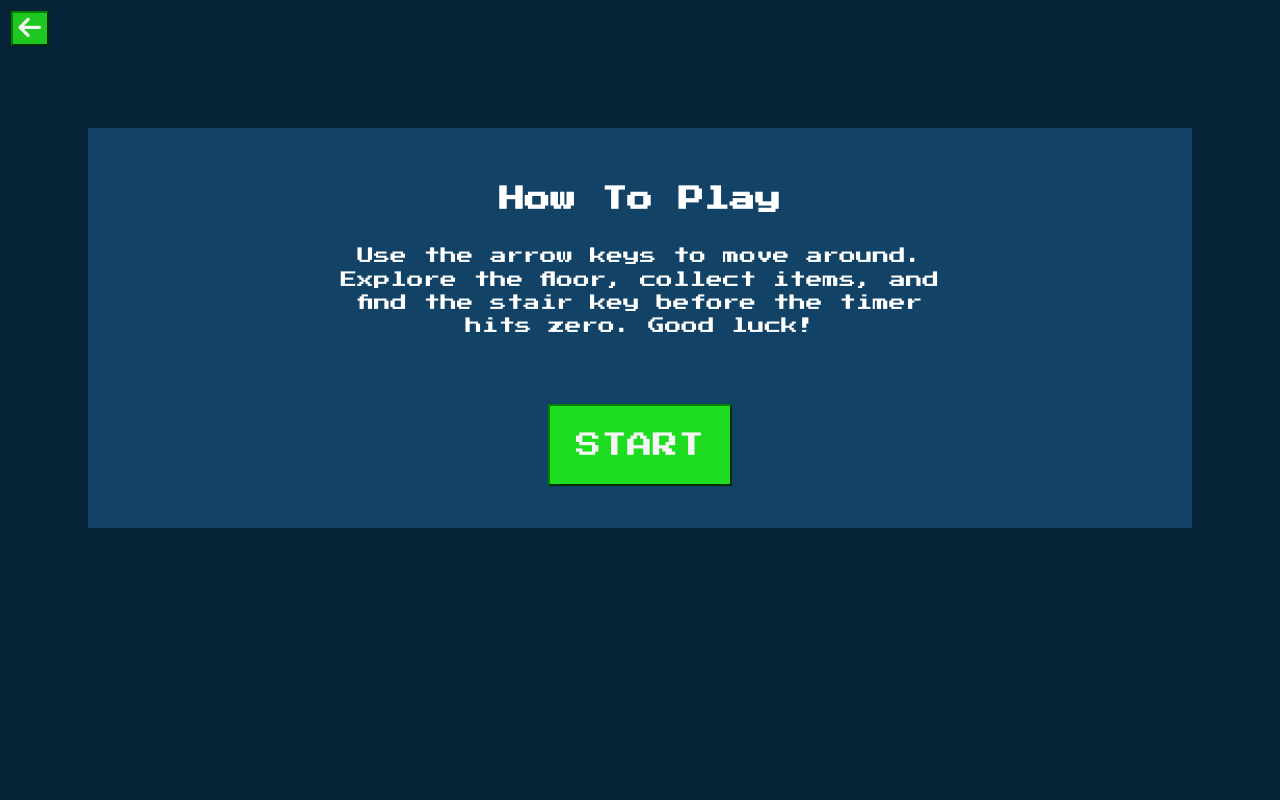
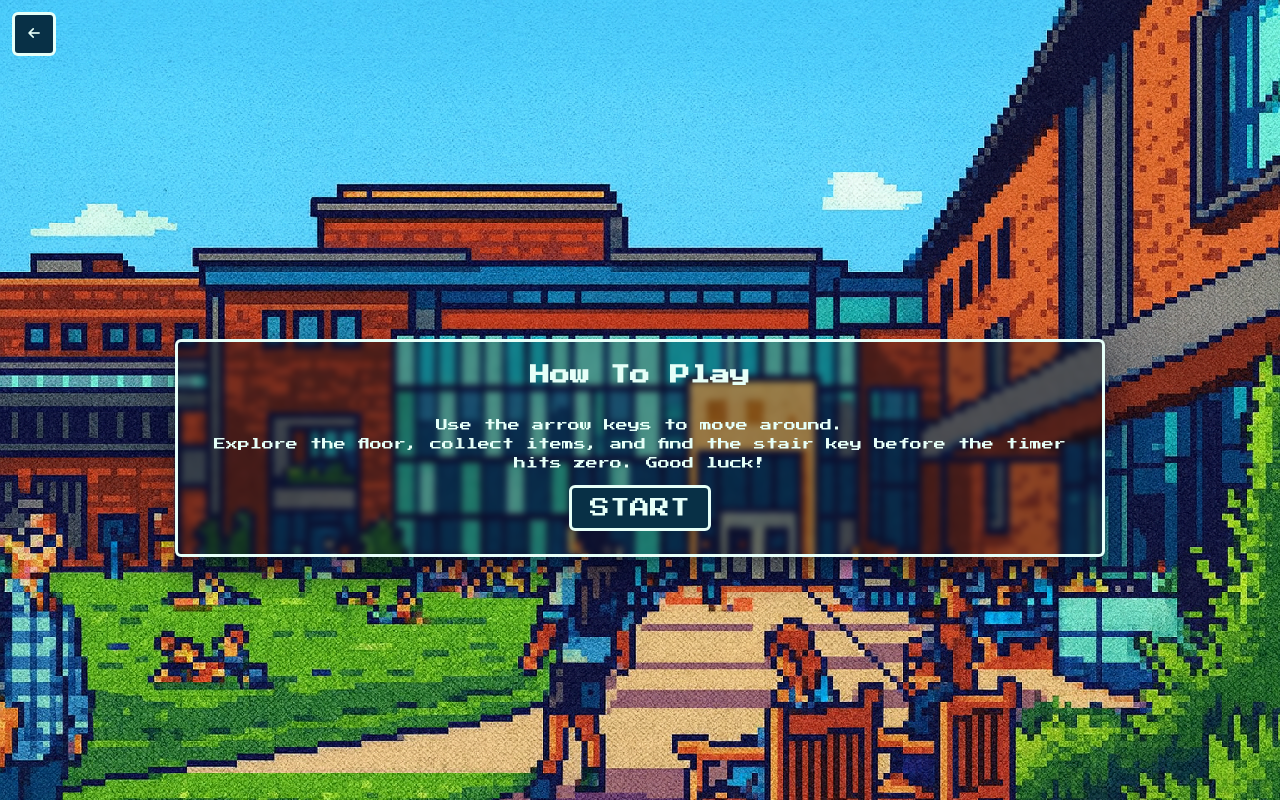
Before and after one commit to anvovn/quackhacks2, a Python web app: template templates/tutorial.html in a window 1280 px wide. Run offline with Jinja, Linux system fonts and the light colour scheme; the template is opened without the code that fills it, so the values that code supplies are empty.

Commit message:
webpage changes

```diff
--- a/static/css/credits.css
+++ b/static/css/credits.css
@@ -57,7 +57,7 @@ html, body {
   font-size: 12px;
 }
 
-.back-button:hover{ filter: brightness(1.05); }
+.back-button:hover{ filter: brightness(1.7); }
 
 /* Make sure the content remains readable on small screens */
 @media (max-width: 520px){
--- a/static/css/menustyle.css
+++ b/static/css/menustyle.css
@@ -74,8 +74,8 @@ body.night-mode{
 }
 
 .title{
-	margin: 0 0 1rem 0;
-	font-size: 14px;
+	margin: 0 0 2rem 0;
+	font-size: 30px;
 	color: var(--accent);
 }
 
--- a/static/css/tutorial.css
+++ b/static/css/tutorial.css
@@ -1,55 +1,121 @@
-body {
-    background-color: rgb(7, 35, 55);
+/* Reuse main menu palette and background so the tutorial matches the site */
+:root{
+    --bg-1: #071020;
+    --bg-2: #0b1630;
+    --panel: #071a2a;
+    --accent: #e6fff8;
+    --accent-dark: #e6fff8;
+    --text: #e6fff8;
+    --border: #e6fff8;
 }
-#main-container{
-    background-color: rgb(18, 67, 102);
+
+/* Base page sizing and background (same as main menu) */
+html, body {
+    height: 100%;
+    margin: 0;
+    padding: 0;
+    background-color: var(--bg-1);
+    background-image: url("/assets/backgrounds/pixelai.png");
+    background-size: cover;
+    background-attachment: fixed;
+    background-position: center center;
+    background-repeat: no-repeat;
+    color: var(--text);
+    font-family: 'Press Start 2P', monospace;
+    -webkit-font-smoothing: none;
+    -moz-osx-font-smoothing: grayscale;
+    image-rendering: pixelated;
+}
+
+/* Night mode background (switch via JS by toggling `night-mode` on <body>) */
+body.night-mode{
+    background-image: url("/assets/backgrounds/pixelai_night.png");
+    background-attachment: fixed;
+}
+
+/* Tutorial page: use a centered card similar to credits page */
+.tutorial-container{
+    height: 100vh;
     display: flex;
+    align-items: center;
     justify-content: center;
+    padding: 1.2rem;
+    box-sizing: border-box;
+    overflow: hidden;
+}
+
+.tutorial-card{
+    width: 100%;
+    max-width: 880px;
+    background: rgba(6,12,20,0.36);
+    backdrop-filter: blur(3px); /* match menu transparency effect */
+    border: 3px solid var(--border);
+    border-radius: 6px;
+    padding: 1.4rem;
+    box-shadow: 0 14px 34px rgba(2,6,23,0.6);
+    color: var(--text);
+    font-family: 'Press Start 2P', monospace;
+    max-height: calc(100vh - 2.4rem);
+    overflow: hidden;
+    display: flex;
+    flex-direction: column;
     align-items: center;
-    margin: 5rem;
-    padding-left: 18vw;
-    padding-right: 18vw;
-    padding-top: 1vh;
-    padding-bottom: 1vh;
-     /*50% of room width*/
-    height: 30vw; /* 20 times font width*/
-    flex-direction: column;
+    transform: translateY(6vh); /* small downward offset like main menu */
 }
-h1, p{
-    color: white;
+
+.tutorial-card h1{
+    margin: 0 0 0.6rem 0;
+    color: var(--accent);
+    font-size: 20px;
     text-align: center;
-    font-family: 'Press Start 2P';
-    line-height: 1.8vw;
 }
-h1{
-    font-size: 2vw;
+
+.tutorial-body{
+    text-align: center;
+    color: var(--text);
+    font-size: 12px;
+    line-height: 1.6;
+    margin-top: 0.6rem;
 }
-p{
-    font-size: 1.3vw;
+
+.tutorial-actions{ margin-top: auto; width: 100%; text-align: center; }
+.tutorial-actions .start-button{
+    display: inline-block;
+    padding: 10px 18px;
+    background: #083046;
+    color: var(--text);
+    border: 3px solid var(--accent);
+    border-radius: 6px;
+    font-family: 'Press Start 2P', monospace;
+    text-decoration: none;
+    font-size: 20px;
+    cursor: pointer;
 }
-#start-button{
-    margin-top: 4vw;
-    font-size: 2vw;
-    padding: 2vw;
-    font-family: 'Press Start 2P';
+.tutorial-actions .start-button:hover{ filter: brightness(1.7); }
 
-    color: whitesmoke;
-    background-color: rgb(30, 220, 32);
-    border-color: green;
+/* Keep the back button fixed to the top-left corner */
+#back-button{
+    position: fixed;
+    top: 12px;
+    left: 12px;
+    z-index: 40;
+    display: inline-flex;
+    align-items: center;
+    justify-content: center;
+    width: 44px;
+    height: 44px;
+    background: #083046;
+    color: var(--text);
+    border: 3px solid var(--accent);
+    border-radius: 6px;
+    cursor: pointer;
 }
-#start-button:hover {
-    background-color: rgb(43, 173, 36);
-    color: lightgray;
+
+#back-button:hover{ filter: brightness(1.7); }
+
+@media (max-width: 520px){
+    .tutorial-card{ padding: 1rem; }
+    .tutorial-card h1{ font-size: 16px; }
+    .tutorial-body{ font-size: 11px; }
+    .tutorial-actions .start-button{ font-size: 11px; padding: 8px 12px; }
 }
-#start-button:active{
-    background-color: rgb(100, 250, 100);
-    color: black;
-    transition: none
-}
-#back-button{
-    margin: 0.2vw;
-    font-size: 2vw;
-    background-color: rgb(30, 200, 32);
-    color: whitesmoke;
-    border-color: green;
-}
--- a/static/js/menu.js
+++ b/static/js/menu.js
@@ -2,8 +2,9 @@
 document.addEventListener('DOMContentLoaded', () => {
 	const newBtn = document.getElementById('new-game');
 	const settingsBtn = document.getElementById('settings');
+	const creditsBtn = document.getElementById('credits');
     const startBtn = document.getElementById('start-button');
-	const creditsBtn = document.getElementById('credits');
+    const backBtn = document.getElementById('back-button');
 
 	if (newBtn) {
 		newBtn.addEventListener('click', () => {
@@ -31,6 +32,13 @@ document.addEventListener('DOMContentLoaded', () => {
 		});
 	}
 
+    if (backBtn) {
+        backBtn.addEventListener('click', function () {
+            // Navigate to the index page
+            window.location.href = 'index.html';
+        });
+    }
+
 	// Theme toggle: switch between day and night backgrounds
 	const themeToggle = document.getElementById('theme-toggle');
 
--- a/templates/credits.html
+++ b/templates/credits.html
@@ -59,7 +59,7 @@
         </section>
 
         <div class="credits-actions">
-          <a class="back-button" href="index.html">← Back to Menu</a>
+          <a class="back-button" href="index.html">Back to Menu</a>
         </div>
       </div>
     </div>
--- a/templates/index.html
+++ b/templates/index.html
@@ -15,7 +15,7 @@
 
     <section id="main">
         <div class="menu-container">
-            <h1 class="title">Escape From EMU</h1>
+            <h1 class="title">Escape the EMU</h1>
 
             <div class="menu">
                 <button id="new-game" class="menu-button">New Game</button>
--- a/templates/tutorial.html
+++ b/templates/tutorial.html
@@ -7,34 +7,28 @@
         <link rel="stylesheet" href="https://cdnjs.cloudflare.com/ajax/libs/font-awesome/6.5.1/css/all.min.css">
     </head>
         <body>
-        <button id="back-button">
+
+                <button id="back-button" aria-label="Back to menu">
                         <i class="fas fa-arrow-left"></i>
                 </button>
-        <div id="main-container">
-            <h1>
-                How To Play
-            </h1>
+
+                <div class="tutorial-container">
+                    <div class="tutorial-card">
+                        <h1>How To Play</h1>
+
+                        <div class="tutorial-body">
                             <p>
-                Use the arrow keys to move around. <br>
-
+                                Use the arrow keys to move around.<br>
                                 Explore the floor, collect items, and find the stair key before the timer hits zero. Good luck!
                             </p>
+                        </div>
+
+                        <div class="tutorial-actions">
                             <!-- TODO: make sure button leads to game -->
-            <button id="start-button">
-                START
-            </button>
+                            <button id="start-button" class="start-button">START</button>
                         </div>
-        <script>
-        //inline script
-        document.addEventListener('DOMContentLoaded', function () {
-            const backBtn = document.getElementById('back-button');
-            if (backBtn) {
-                backBtn.addEventListener('click', function () {
-                    // Navigate to the index page
-                    window.location.href = 'index.html';
-                });
-            }
-        });
-        </script>
+                    </div>
+                </div>
+
         </body>
 </html>
```
Also changed, not shown: README.md. Lines whose indentation alone changed are shown as unchanged.
